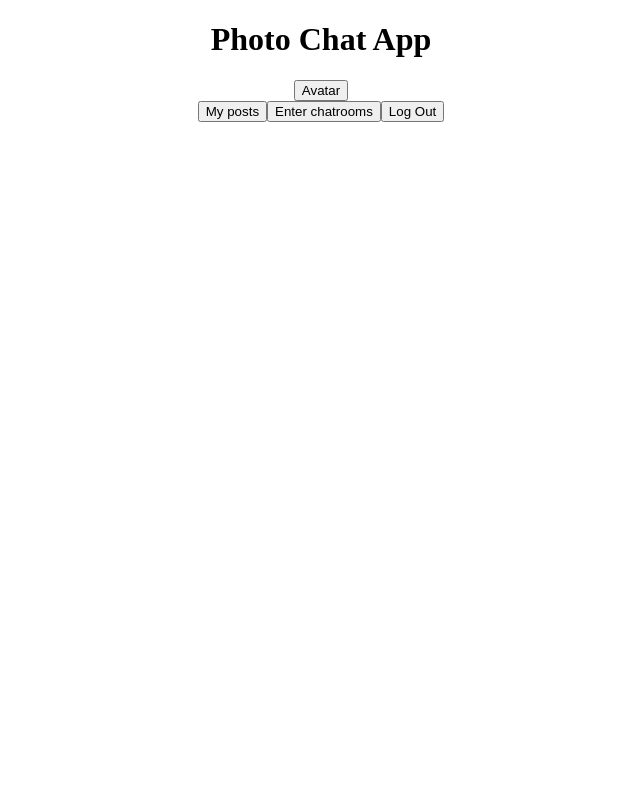
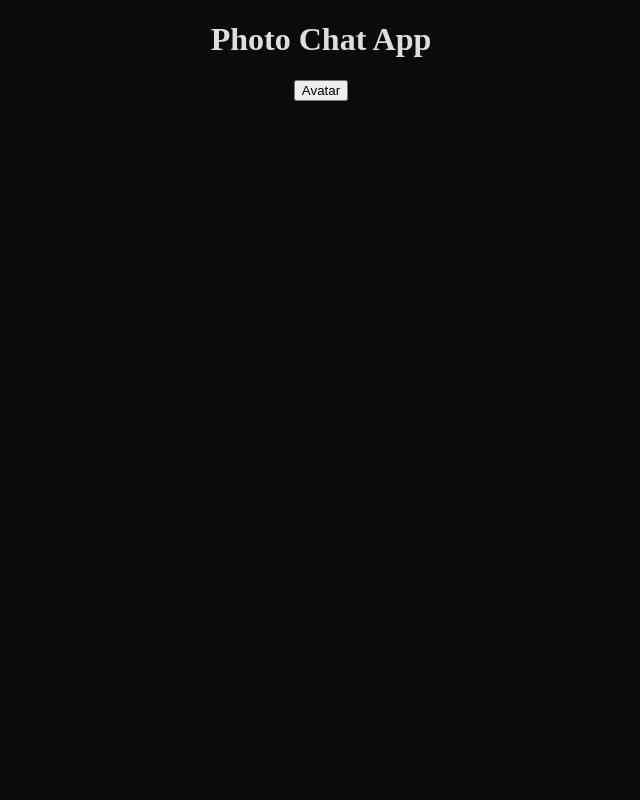
Before and after one commit to NishaSaraswat/PhotoChatApp, a React (Create React App) app in the folder client/: page /profile in a window 1280 px wide. Shown: the top 800 px of the page, without its empty margins (319-959 px from the left). Built offline with nearby package versions, Linux system fonts and the light colour scheme.

Commit message:
add basic style for profile page

```diff
--- a/client/src/App.css
+++ b/client/src/App.css
@@ -1,3 +1,27 @@
+body{
+  background-color: #0C0B0B;
+}
+
 .App {
   text-align: center;
+  color:rgb(224, 221, 221);
 }
+
+.profilePage-btns{
+  display:flex;
+  flex-direction: column;
+  flex-wrap: wrap;
+  width:80%;
+  margin-left: 10%;
+  margin-top: 60%;
+}
+
+.profilePage-btns button{
+  height: 60px;
+  margin:5px;
+  background-color: #181c1d;
+  border-radius: 30px;
+  color:rgb(231, 226, 226);
+  font-size: 1.2em;
+
+}
```
